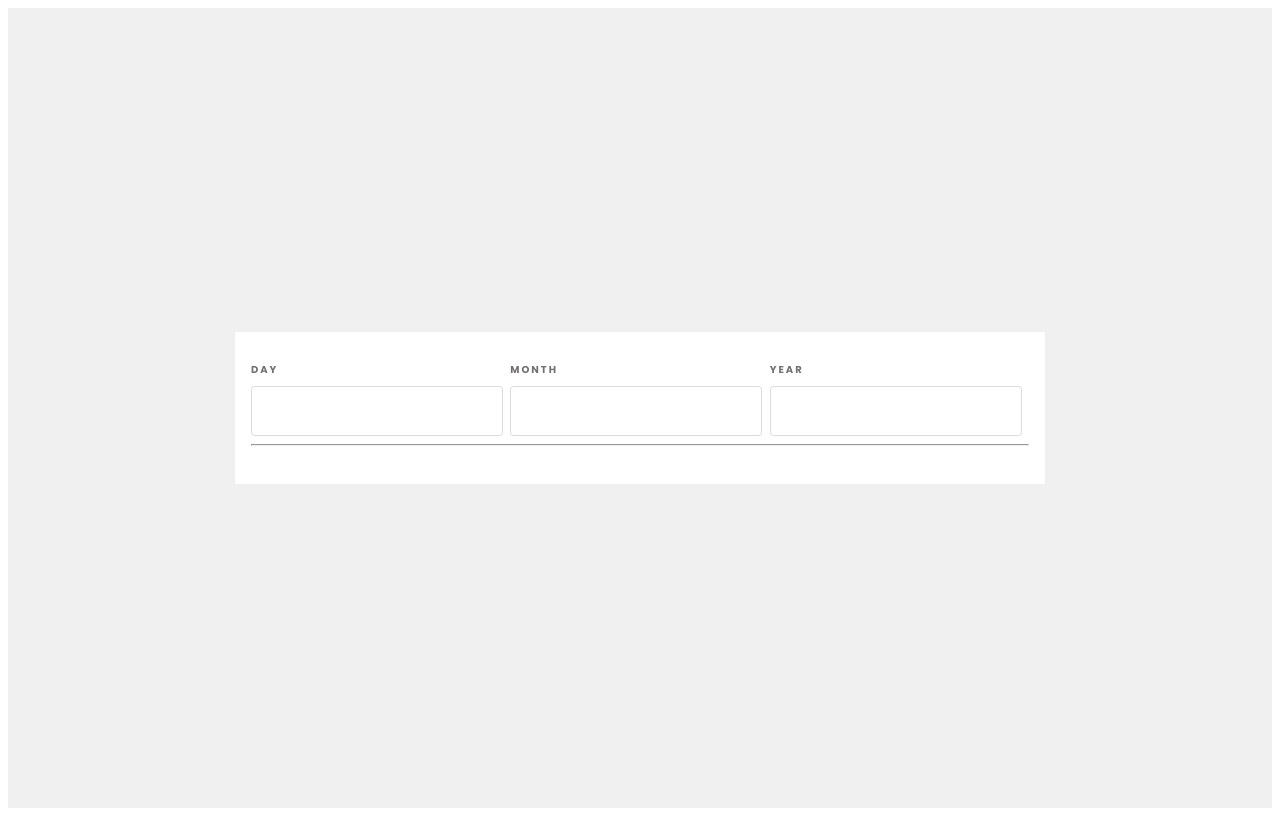
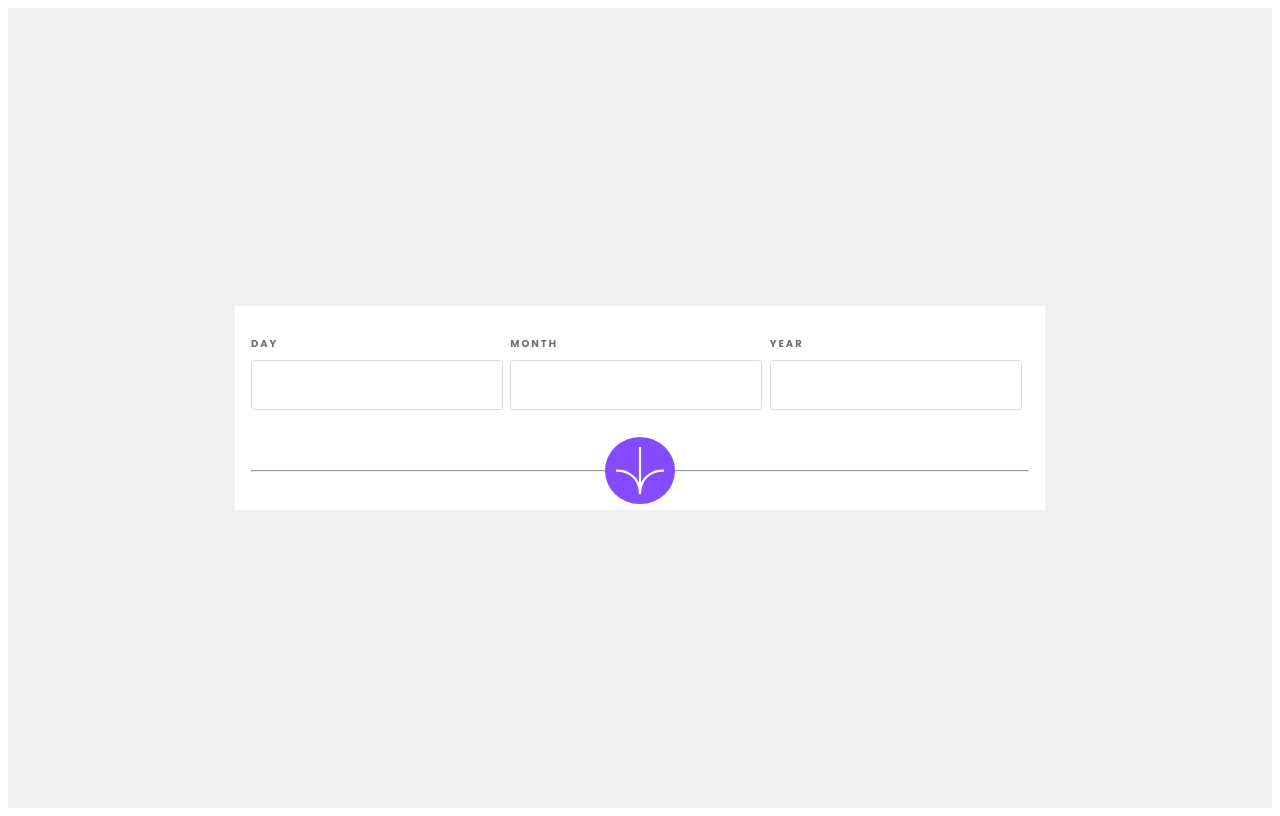
Before and after one commit to JakubCukrowski/age-calculator-mentor, a React (Create React App) app: page / in a window 1280 px wide. Built offline with nearby package versions, Linux system fonts and the light colour scheme.

Commit message:
Icon added

```diff
--- a/src/components/CenterLine.js
+++ b/src/components/CenterLine.js
@@ -1,10 +1,12 @@
-import arrowIcon from "../assets/images/favicon-32x32.png"
-import styled from "styled-components"
+import arrowIcon from "../assets/images/icon-arrow.svg"
+import { StyledImg } from "../styles/ArrowIcon.style"
+import { StyledDiv } from "../styles/StyledDiv.style"
 
 export const CenterLine = () => {
     return (
-        <div>
+        <StyledDiv>
             <hr></hr>
-        </div>
+            <StyledImg src={arrowIcon}/>
+        </StyledDiv>
     )
 }
--- /dev/null
+++ b/src/styles/ArrowIcon.style.js
@@ -0,0 +1,13 @@
+import styled from "styled-components";
+
+
+export const StyledImg = styled.img`
+    background-color: hsl(259, 100%, 65%);
+    border-radius: 50%;
+    padding: 10px;
+    width: 50px;
+    position: absolute;
+    top: 50%;
+    left: 50%;
+    transform: translate(-50%, -50%);
+`
--- a/src/styles/Form.styles.js
+++ b/src/styles/Form.styles.js
@@ -2,4 +2,5 @@ import styled from "styled-components";
 
 export const DateForm = styled.form`
     display: flex;
+    margin-bottom: 60px;
 `
--- /dev/null
+++ b/src/styles/StyledDiv.style.js
@@ -0,0 +1,5 @@
+import styled from "styled-components";
+
+export const StyledDiv = styled.div`
+    position: relative;
+`
```
